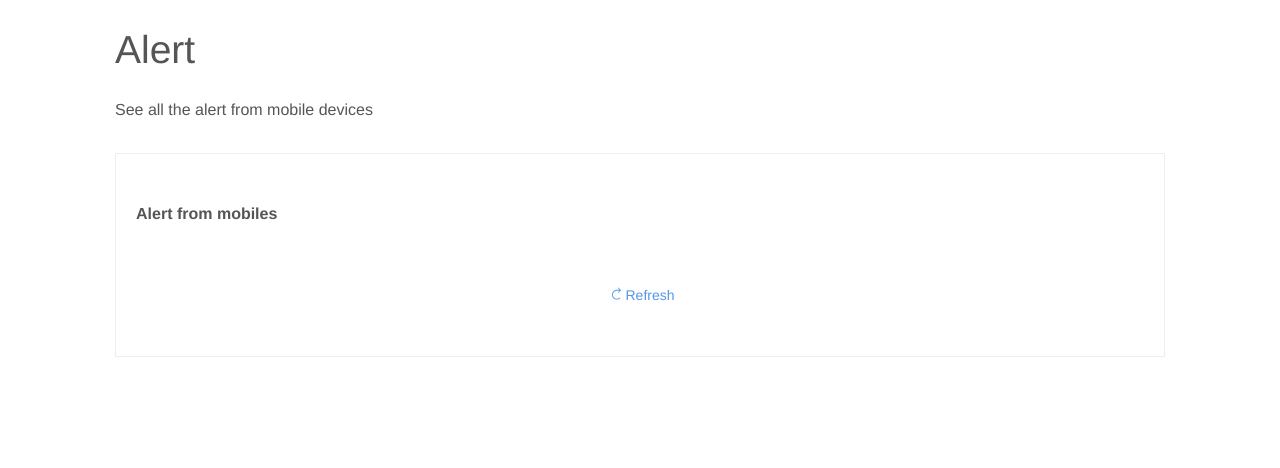
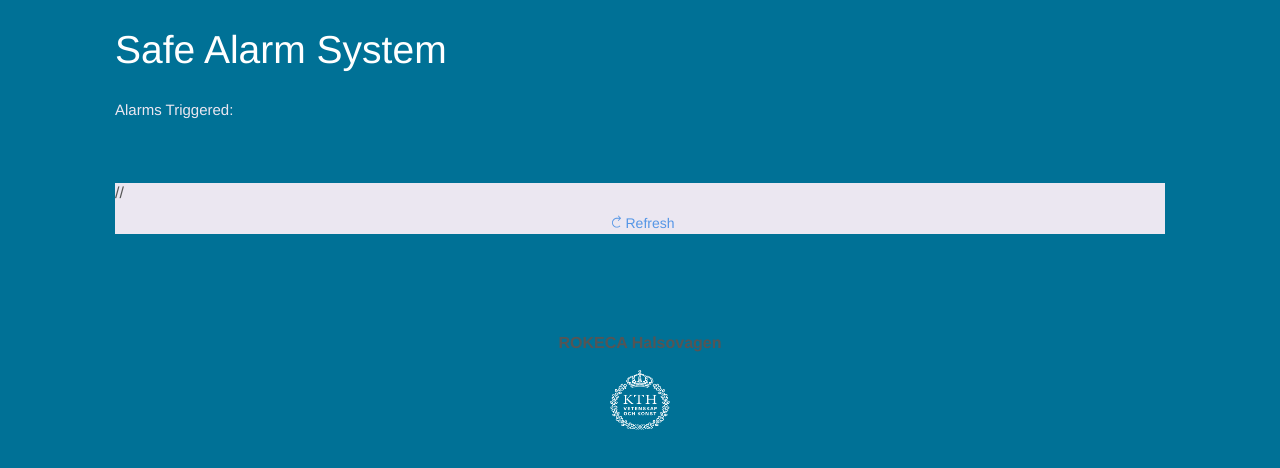
Before and after one commit to charles13/safealarm-1480177829285, a website: page client/index.html in a window 1280 px wide. Drawn offline with nearby package versions, Linux system fonts and the light colour scheme; no server answers.

Commit message:
website working

```diff
--- a/client/App.js
+++ b/client/App.js
@@ -1,3 +1,4 @@
+/*eslint-env browser */
 (function () {
 
 	function App() {
@@ -15,6 +16,9 @@
 		$refreshBtn.click(onRefreshClick);
   		$saveNewItemButton.click(onSaveNewItemButtonClicked);
     	$saveExistingItemButton.click(onSaveExistingItemButtonClicked);
+    	window.setInterval(function(){
+    		onRefreshClick()
+    		}, 1000);
 
 		function init() {
 			$infoBox.children("#init").show();
@@ -26,10 +30,10 @@
 		}
 
 		function onRefreshClick(){
-			$itemsList.css("opacity", "0");
+			//$itemsList.css("opacity", "0");
 			refreshItemsList();
 			setTimeout(function(){
-				$itemsList.css("opacity", "1");
+				//$itemsList.css("opacity", "1");
 			}, 250);
 		}
 
@@ -70,9 +74,14 @@
 				//var $coord_long = $("<td>").text(item.coordination_long);
 				//var $coord_lat = $("<td>").text(item.coordination_lat);
 
+				var x3 = new Date();
+				var res = String(x3);
+				var nueva = res.substring(0,25);
+				var $timestamp = $("<td>").text(nueva);
+
 				var $deleteButton = $("<td>").text("delete").attr("class", "link delete tc").click(onDeleteButtonClicked);
 
-				$tr.append($doneBox).append($text).append($number).append($name).append($contactname).append($contactnumber).append($coord_long).append($coord_lat).append($deleteButton);
+				$tr.append($timestamp).append($text).append($number).append($name).append($contactname).append($contactnumber).append($coord_long).append($coord_lat).append($deleteButton);
 				//$tr.append($doneBox).append($text).append($contactname).append($deleteButton);
 				todos.push($tr);
 			});
--- a/client/index.html
+++ b/client/index.html
@@ -1,7 +1,7 @@
 <!DOCTYPE html>
 <html>
 <head>
-    <title>Safe Alert</title>
+    <title>Safe Alarm System</title>
     <link rel="stylesheet" href="main.css">
 </head>
 
@@ -9,16 +9,15 @@
 <div class="wrapper">
 
     <header>
-        <h1>Alert</h1>
+        <h1>Safe Alarm System</h1>
 
-        <p>See all the alert from mobile devices</p>
+        <h2>Alarms Triggered:</h2>
     </header>
     <div class="container">
         <div class="todo-list">
-            <strong>Alert from mobiles</strong><br/><br>
                         <table id="ItemsList">
             </table>
-				<div class="tc"><span id="refresh" class="refresh">Refresh</span></div>
+				//<div class="tc"><span id="refresh" class="refresh">Refresh</span></div>
         </div>
     </div>
 </div>
@@ -27,6 +26,8 @@
 <script src="Facade.js"></script>
 <script src="App.js"></script>
 <script>$(document).ready(App.init);</script>
-
+<br></br><br></br>
+<p id="footer">ROKECA Halsovagen</p>
+<img id="im" src="icons/Kth_logo.svg.png"/>
 </body>
 </html>
--- a/client/main.css
+++ b/client/main.css
@@ -1,14 +1,20 @@
 * {
     box-sizing: border-box;
 }
-
+head {
+	color:white;
+}
 body {
     font-family: "Helvetica Neue", Helvetica, Arial, "Lucida Grande", sans-serif;
     margin: 40px;
     line-height: 1.3em;
     color: #555;
+    background-color: rgb(0, 113, 150);
 }
-
+header {
+    width: 750px;
+  color:white;
+}
 h1 {
     font-size: 39px;
     font-weight: normal;
@@ -91,7 +97,6 @@ header {
 }
 
 .container {
-    border: 1px solid #eee;
     display: table;
     width: 100%;
     margin-top: 2rem;
@@ -151,9 +156,9 @@ tr.done td:nth-child(2) {
 }
 
 .todo-list {
-  padding: 50px 20px;
     width: 100%;
     margin: 0 auto;
+    background-color: rgb(235, 231, 241)
 }
 
 #ItemsList {
@@ -304,3 +309,22 @@ img + a {
     color: #5596E6;
     cursor: pointer;
 }
+
+#footer{
+	size: 16px;
+    text-align: center;
+    font-weight: bold;
+}
+
+#im{
+  width:60px;
+  height:60px;
+  display: block;
+  margin: 0 auto;
+  filter: brightness(0%) invert(1);
+}
+h2{
+  font-size: 15px;
+  font-weight: normal;
+  color:rgb(235, 231, 241);
+}
```
Also changed, not shown: client/icons/Kth_logo.svg.png (added).
